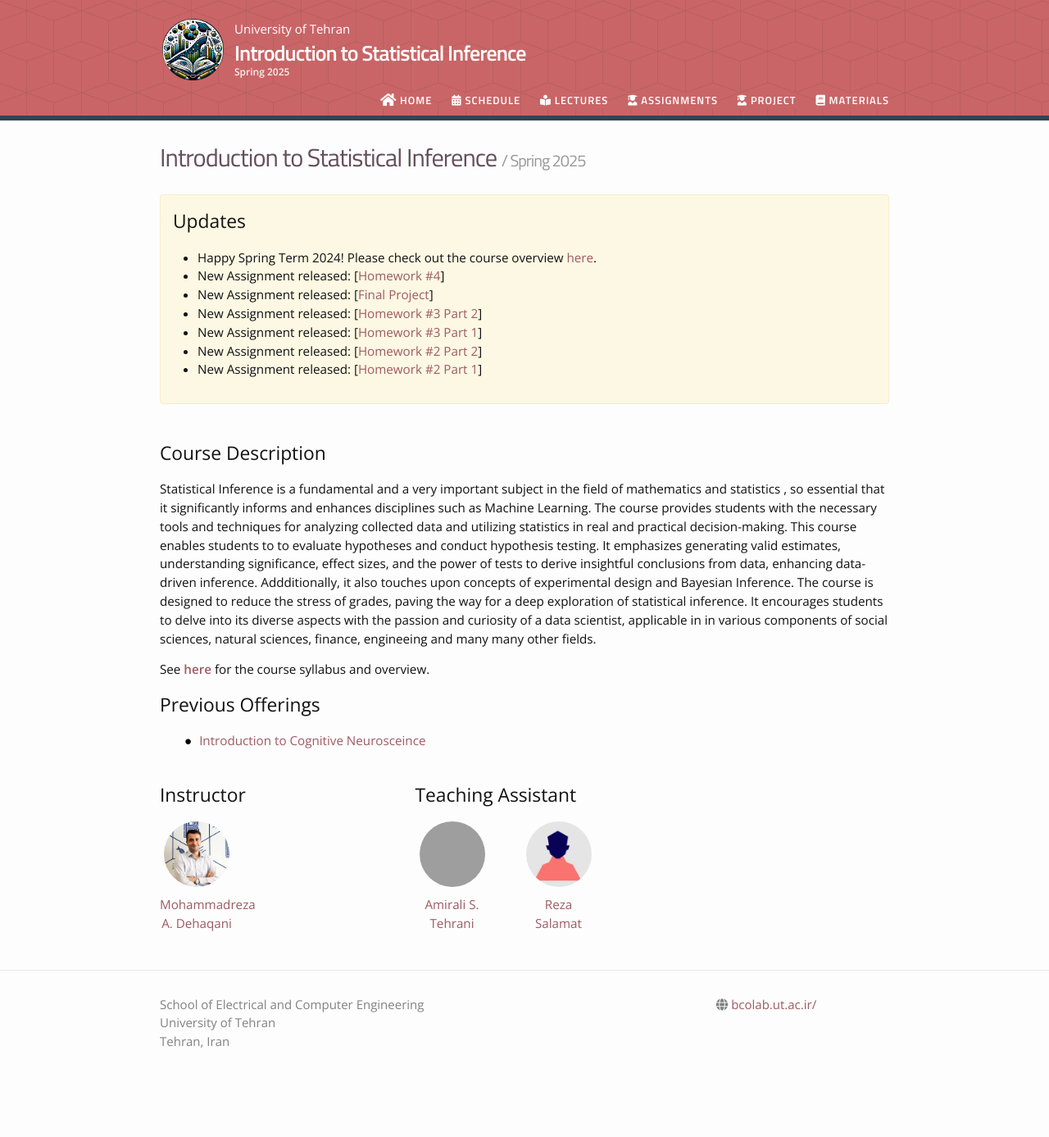
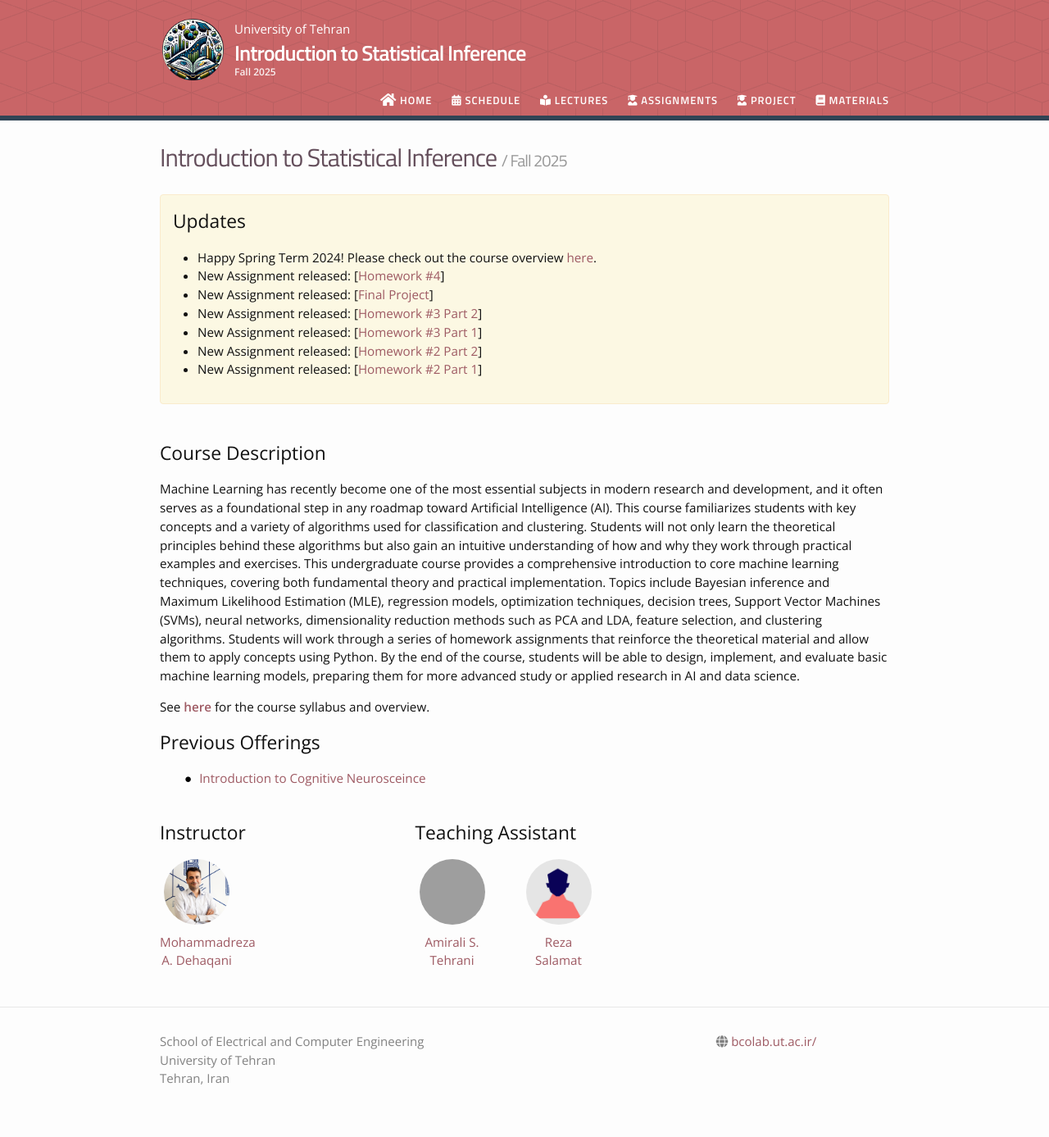
Before and after one commit to bcolabcourses/MLFall2025, a Jekyll site: the page built from index.md, in a window 1280 px wide. Shown: the whole page at 82% size. Built offline with Jekyll 4.4.1, drawn with Linux system fonts in a browser that asks for light colours; nearby versions of some CDN libraries; before the commit the page ends 1341 px from its top, so only the background shows below that; grey boxes are pictures that could not be loaded.

Commit message:
Update description of _config.yml

```diff
--- a/_config.yml
+++ b/_config.yml
@@ -1,29 +1,16 @@
 # Site settings
 course_name: Introduction to Statistical Inference
-course_description: "Statistical Inference is a fundamental and a very
-important subject in the field of mathematics and
-statistics , so essential that it significantly informs and
-enhances disciplines such as Machine Learning. The
-course provides students with the necessary tools and
-techniques for analyzing collected data and utilizing
-statistics in real and practical decision-making. This
-course enables students to to evaluate hypotheses
-and conduct hypothesis testing. It emphasizes
-generating valid estimates, understanding significance,
-effect sizes, and the power of tests to derive insightful
-conclusions from data, enhancing data-driven
-inference. Addditionally, it also touches upon concepts
-of experimental design and Bayesian Inference. The
-course is designed to reduce the stress of grades,
-paving the way for a deep exploration of statistical
-inference. It encourages students to delve into its
-diverse aspects with the passion and curiosity of a data
-scientist, applicable in in various components of social
-sciences, natural sciences, finance, engineeing and
-many many other fields."
-course_semester: "Spring 2025"
+course_description: "Machine Learning has recently become one of the most essential subjects in modern research and development, and it often serves as a foundational step in any roadmap toward Artificial Intelligence (AI).
 
-baseurl: "/ISIspr2024"
+This course familiarizes students with key concepts and a variety of algorithms used for classification and clustering. Students will not only learn the theoretical principles behind these algorithms but also gain an intuitive understanding of how and why they work through practical examples and exercises.
+
+This undergraduate course provides a comprehensive introduction to core machine learning techniques, covering both fundamental theory and practical implementation. Topics include Bayesian inference and Maximum Likelihood Estimation (MLE), regression models, optimization techniques, decision trees, Support Vector Machines (SVMs), neural networks, dimensionality reduction methods such as PCA and LDA, feature selection, and clustering algorithms.
+
+Students will work through a series of homework assignments that reinforce the theoretical material and allow them to apply concepts using Python. By the end of the course, students will be able to design, implement, and evaluate basic machine learning models, preparing them for more advanced study or applied research in AI and data science.
+"
+course_semester: "Fall 2025"
+
+baseurl: "/MLFall2025"
 url: "http://bcolabcourses.github.io/" # the base hostname & protocol for your site
 
 schoolname: "University of Tehran"
```
